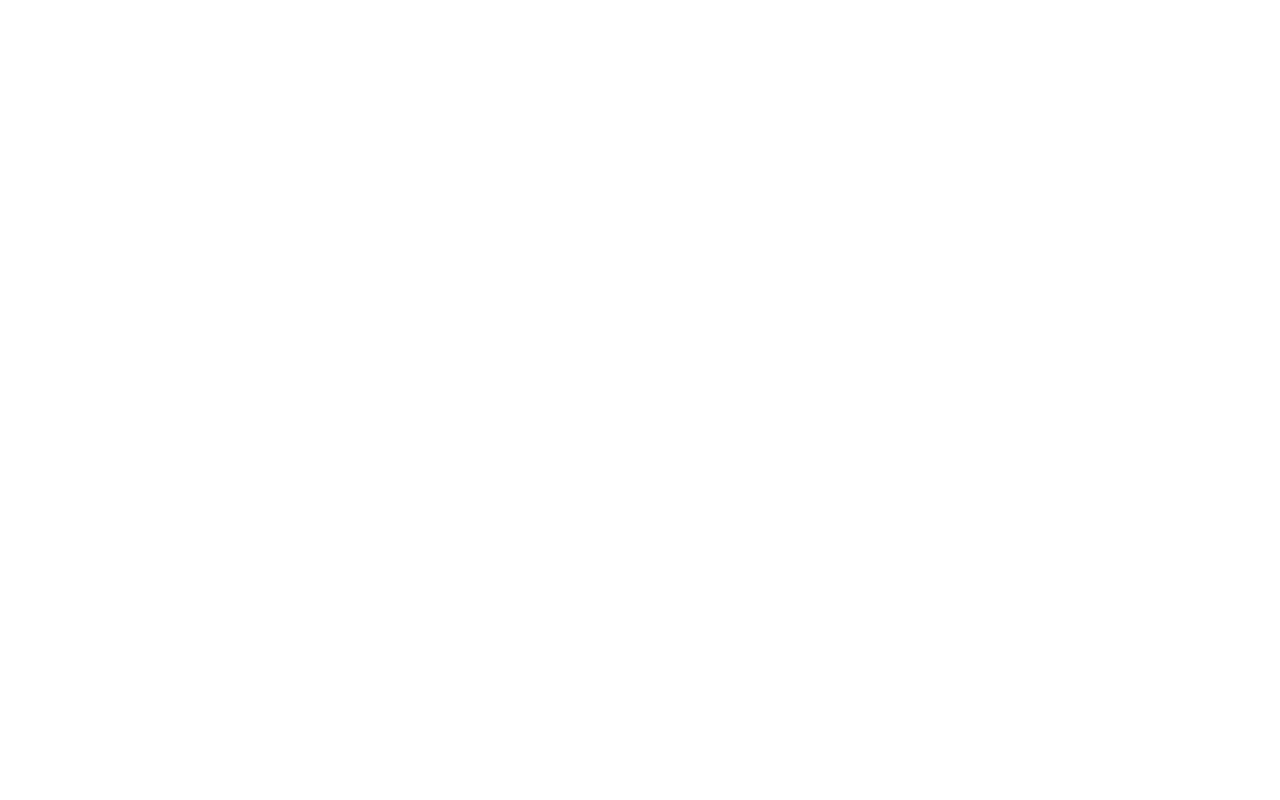
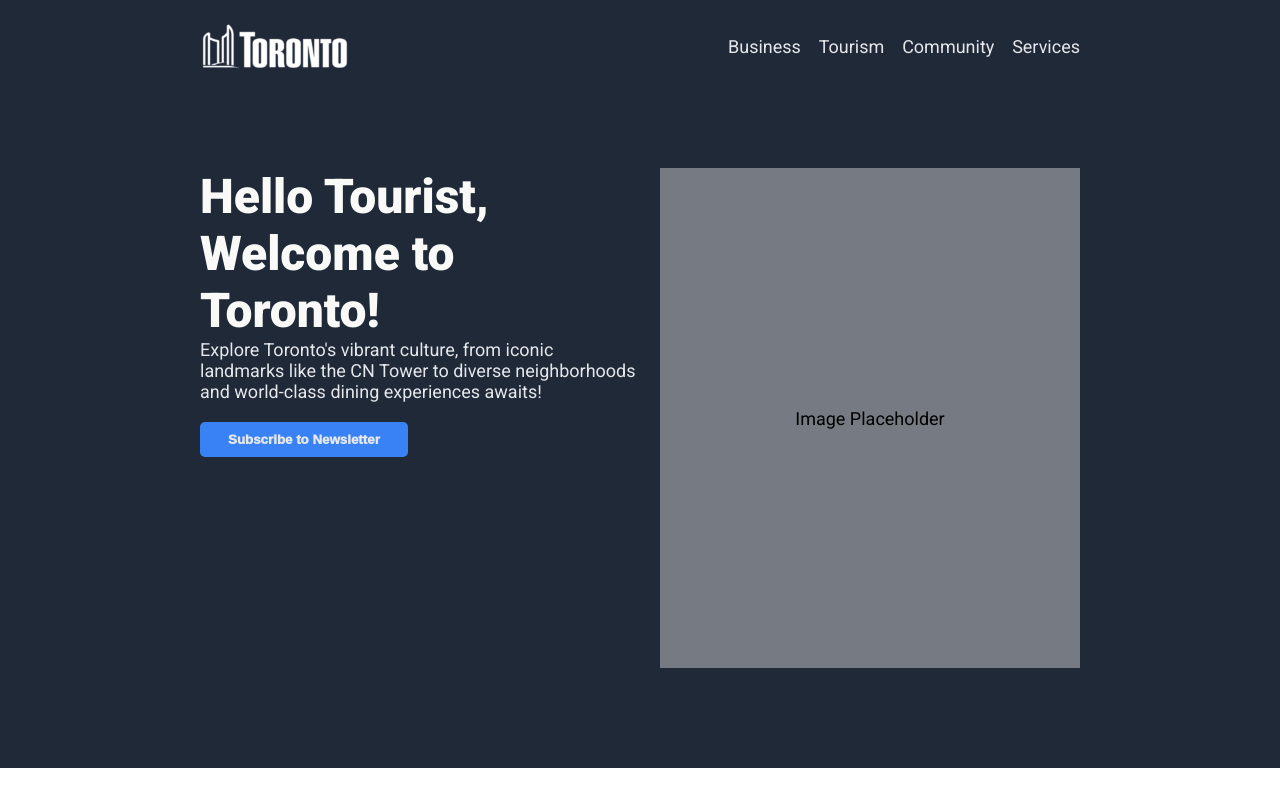
Before and after one commit to giva16/toronto-landing, a plain HTML site: page index.html in a window 1280 px wide. Drawn offline with Linux system fonts and the light colour scheme.

Commit message:
completed header and hero section: hero-section are now aligned and using flexbox layout

```diff
--- a/index.html
+++ b/index.html
@@ -3,6 +3,33 @@
  <head>
     <meta charset="UTF-8">
     <meta name="viewport" content="width=device-width, initial-scale=1.0">
+    <link rel="stylesheet" href="./main.css">
+    <link rel="preconnect" href="https://fonts.googleapis.com">
+    <link rel="preconnect" href="https://fonts.gstatic.com" crossorigin>
+    <link href="https://fonts.googleapis.com/css2?family=Roboto:ital,wght@0,100;0,300;0,400;0,500;0,700;0,900;1,100;1,300;1,400;1,500;1,700;1,900&display=swap" rel="stylesheet">
     <title>Welcome to The Six</title>
  </head>
+ <body>
+    <section class=hero>
+        <nav class="header">
+            <img class="logo" src="./images/city-logo.png" alt="The Official Logo for the city of Toronto, Ontario, Canada">
+            <ul class="links">
+                <li><a href="">Business</a></li>
+                <li><a href="">Tourism</a></li>
+                <li><a href="">Community</a></li>
+                <li><a href="">Services</a></li>
+            </ul>
+        </nav>
+        <div class="intro">
+            <div class="intro-text">
+                <h1 class="title">Hello Tourist, Welcome to Toronto!</h1>
+                <p>
+                    Explore Toronto's vibrant culture, from iconic landmarks like the CN Tower to diverse neighborhoods and world-class dining experiences awaits!
+                </p>
+                <button>Subscribe to Newsletter</button>
+            </div>
+            <div class="img-placeholder">Image Placeholder</div>
+        </div>
+    </section>
+ </body>
 </html>
--- a/main.css
+++ b/main.css
@@ -0,0 +1,98 @@
+* {
+    margin: 0;
+    padding: 0;
+    box-sizing: border-box;
+}
+
+body {
+    font-family: Roboto, 'Times New Roman', 'Calibri';
+    height: 100vh;
+}
+
+ul {
+    list-style-type: none;
+}
+
+a {
+    text-decoration: none;
+}
+
+a:visited {
+    color: inherit;
+}
+
+a:hover {
+    color: red;
+}
+
+.logo {
+    width: 150px;
+    flex-shrink: 0;
+}
+
+section {
+    padding: 5px 200px;
+    padding-bottom: 100px;
+}
+
+.hero {
+    display: flex;
+    flex-wrap: wrap;
+    flex-direction: column;
+    gap: 80px;
+    background-color: #1F2937;
+    color: #E5E7EB;
+    font-size: 18px;
+}
+
+.title {
+    font-size: 48px;
+    font-weight: 1000;
+    color: #F9FAF8;
+}
+
+.header {
+    display: flex;
+    flex: 1;
+    justify-content: space-between;
+}
+
+.links {
+    display: flex;
+    max-width: 40%;
+    flex: 1;
+    justify-content: space-between;
+    align-items: center;
+}
+
+.intro {
+    display: flex;
+    flex: 1;
+    gap: 20px;
+}
+
+.intro-text {
+    max-width: 50%;
+    flex-shrink: 2;
+}
+
+.intro-text button {
+    background-color: #3882F6;
+    border: none;
+    border-radius: 5px;
+    padding: 10px 28px;
+    color: #E5E7EB;
+    font-weight: 1000;
+    margin-top: 20px;
+}
+
+.img-placeholder {
+    background-color: rgba(247, 246, 246, 0.4);
+    min-width: 400px;
+    height: 500px;
+    flex: 1 1 auto;
+    color: black;
+    display: flex;
+    justify-content: center;
+    align-items: center;
+}
```
Also changed, not shown: images/city-logo.png (added).
